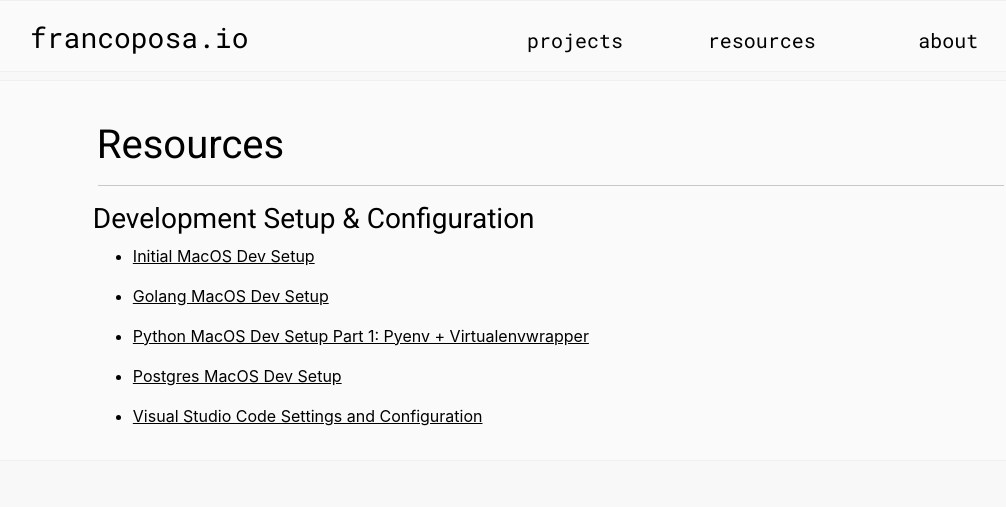
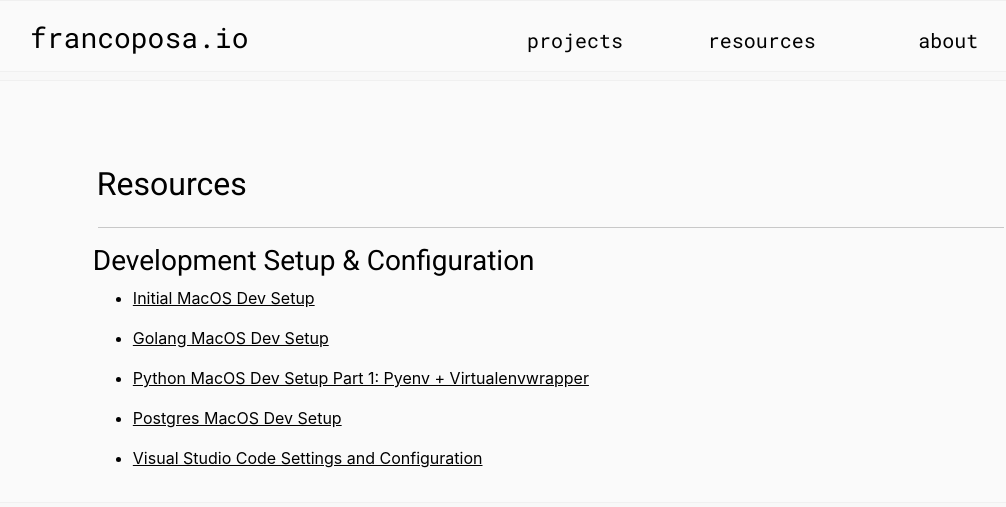
Before and after one commit to francojposa/personal-site, a Jekyll site: the page built from index.md, in a window 1280 px wide. Shown: the top 507 px of the page, without its empty margins (89-1095 px from the left). Built offline with Jekyll 4.4.1, drawn with Linux system fonts in a browser that asks for light colours.

Commit message:
Fixing h size

```diff
--- a/_layouts/home.html
+++ b/_layouts/home.html
@@ -2,7 +2,7 @@
 layout: default
 ---
 
-<h1 class="page-title">Resources</h1>
+<h2 class="page-title">Resources</h2>
 <div class="underline"></div>
 
 <h3>Development Setup & Configuration</h2>
```
